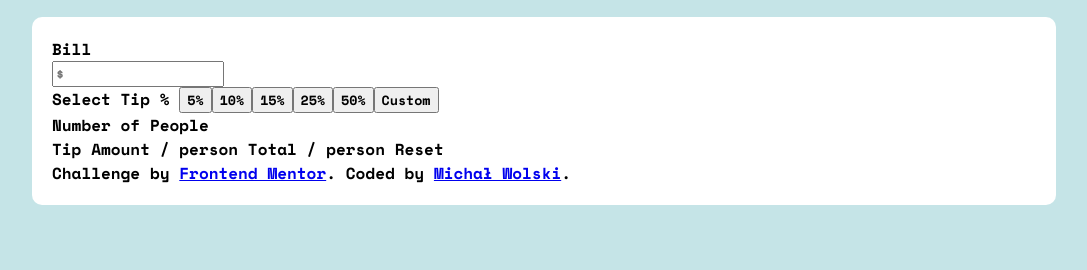
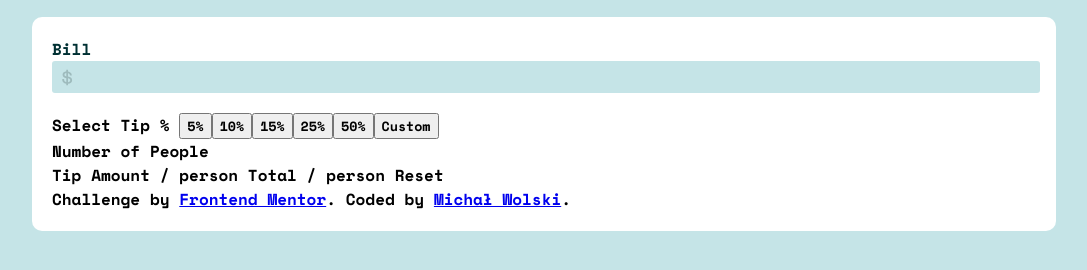
Before and after one commit to michal-wolski/tipCalculator, a plain HTML site: page index.html in a window 1280 px wide. Shown: the part 120-390 px from the top of the page, without its empty margins (96-1183 px from the left). Drawn offline with nearby package versions, Linux system fonts and the light colour scheme.

Commit message:
Input style

```diff
--- a/index.html
+++ b/index.html
@@ -24,8 +24,8 @@
       <div class="section">
         <div class="bill">
           <span class="billTitle">Bill</span><br /><input
+            class="billInput"
             type="number"
-            placeholder="$"
           />
         </div>
         <div class="tip">
--- a/styles/main.scss
+++ b/styles/main.scss
@@ -9,7 +9,7 @@ $breakpointTabletMax: 1023px;
 $breakpointDesktopMin: 1024px;
 //Colors
 $secoundColor: hsl(172, 67%, 45%);
-$primeColor: hsl(183, 100%, 15%);
+$primeColor: hsl(184, 100%, 10%);
 $DarkGrayishCyan: hsl(186, 14%, 43%);
 $GrayishCyan: hsl(184, 14%, 56%);
 $background: hsl(185, 41%, 84%);
@@ -17,6 +17,11 @@ $VeryLightGrayishCyan: hsl(189, 41%, 97%);
 $White: hsl(0, 0%, 100%);
 * {
   font-family: "Space Mono", monospace;
+  input::-webkit-outer-spin-button,
+  input::-webkit-inner-spin-button {
+    -webkit-appearance: none;
+    margin: 0;
+  }
 }
 body {
   background-color: $background;
@@ -42,3 +47,24 @@ body {
   border-radius: 10px;
   padding: 20px 20px;
 }
+.billTitle {
+  color: $primeColor;
+}
+.billInput {
+  color: $primeColor;
+  background-color: $background;
+  background-image: url(../images/icon-dollar.svg);
+  background-repeat: no-repeat;
+  background-position: left;
+  background-position-x: 10px;
+  width: 100%;
+  height: 30px;
+  border: 0;
+  border-radius: 3px;
+  text-align: right;
+  font-size: large;
+  margin-bottom: 20px;
+}
+.billInput:focus {
+  outline: $primeColor solid 2px;
+}
```
Also changed, not shown: styles/main.css, 1 other file.
